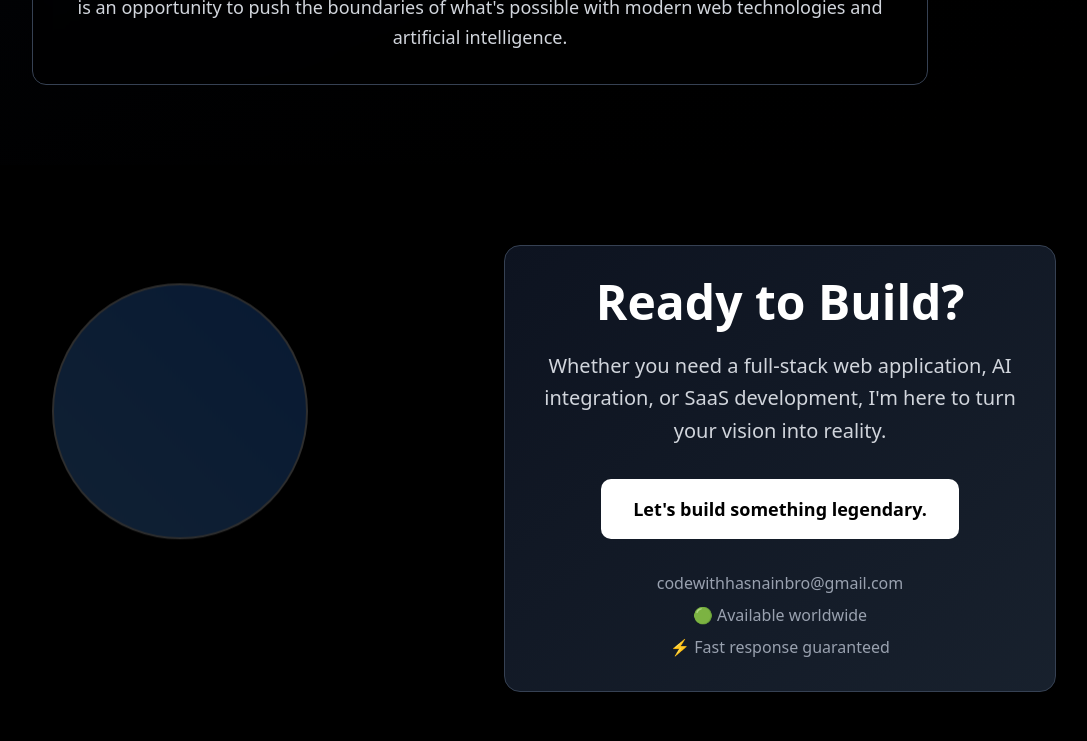
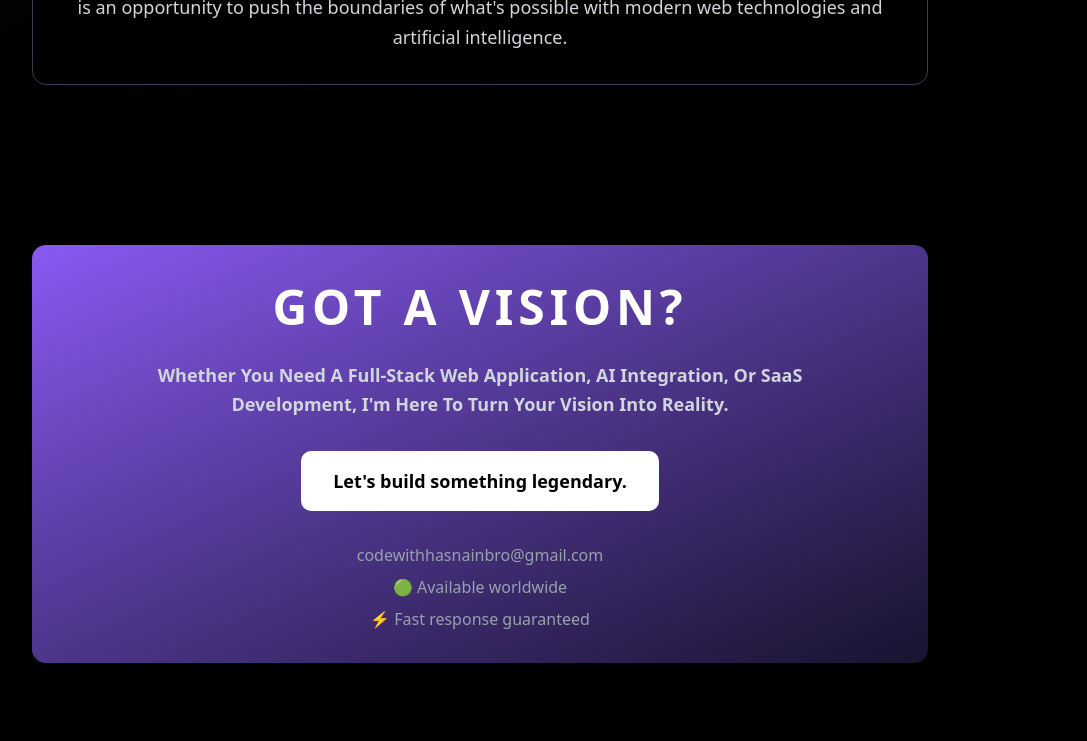
Before and after one commit to hasnainXdev/hasnain-3d-portfolio, a Next.js app: page / in a window 1280 px wide. Shown: the part 4417-5158 px from the top of the page, without its empty margins (160-1247 px from the left). Built offline with nearby package versions, Linux system fonts and the light colour scheme.

Commit message:
updated contact section && lenis scroll plus minor changed education section

```diff
--- a/app/page.tsx
+++ b/app/page.tsx
@@ -28,7 +28,7 @@ const Index = () => {
       orientation: 'vertical',
       gestureOrientation: 'vertical',
       smoothWheel: true,
-      wheelMultiplier: 1,
+      wheelMultiplier: 0.2,
       touchMultiplier: 2,
     });
 
--- a/components/ContactSection.tsx
+++ b/components/ContactSection.tsx
@@ -28,23 +28,17 @@ const ContactSection = () => {
   return (
     <section ref={sectionRef} className="py-20 relative">
       <div className="container mx-auto px-4">
-        <div className="grid lg:grid-cols-2 gap-12 items-center max-w-6xl mx-auto mb-16">
-          <div className="order-2 lg:order-1">
-            <div className="h-96 flex items-center justify-center">
-              <div className="w-64 h-64 rounded-full border-2 border-blue bg-gradient-to-tr from-blue-400 to-blue-500 opacity-20 animate-bounce"></div>
-            </div>
-          </div>
-
+        <div className="flex items-center max-w-4xl mx-auto mb-16">
           <div className="order-1 lg:order-2">
             <div
               ref={cardRef}
-              className="bg-gradient-to-br from-gray-900/80 to-gray-800/80 backdrop-blur-lg p-8 rounded-2xl border border-gray-700 text-center"
+              className="bg-gradient-to-br from-[#895AF3] to-[#191330] backdrop-blur-lg p-8 rounded-xl text-center"
             >
-              <h2 className="text-4xl md:text-5xl font-bold mb-6">
-                Ready to Build?
+              <h2 className="text-4xl md:text-5xl font-bold uppercase tracking-widest leading-tight mb-6">
+                Got a Vision?
               </h2>
 
-              <p className="text-xl text-gray-300 mb-8 leading-relaxed">
+              <p className="text-lg font-semibold capitalize text-gray-300 px-14 mb-8 leading-relaxed">
                 Whether you need a full-stack web application, AI integration,
                 or SaaS development, I'm here to turn your vision into reality.
               </p>
@@ -70,9 +64,9 @@ const ContactSection = () => {
               <div className="mt-8 space-y-2 text-gray-400">
                 <p>
                   <Link href="mailto:codewithhasnainbro@gmail.com" referrerPolicy='no-referrer' target="_blank" >
-                  codewithhasnainbro@gmail.com
+                    codewithhasnainbro@gmail.com
                   </Link>
-                  </p>
+                </p>
                 <p>🟢 Available worldwide</p>
                 <p>⚡ Fast response guaranteed</p>
               </div>
--- a/components/EducationSection.tsx
+++ b/components/EducationSection.tsx
@@ -18,7 +18,7 @@ const timelineData = [
   {
     quarter: 'Q3',
     title: 'Agentic AI',
-    description: 'Python, OpenAI Agents SDK, chainlit integration.',
+    description: 'Python, OpenAI Agents SDK, Custom Agentic Workflows.',
     status: 'in-progress'
   },
   {
```
